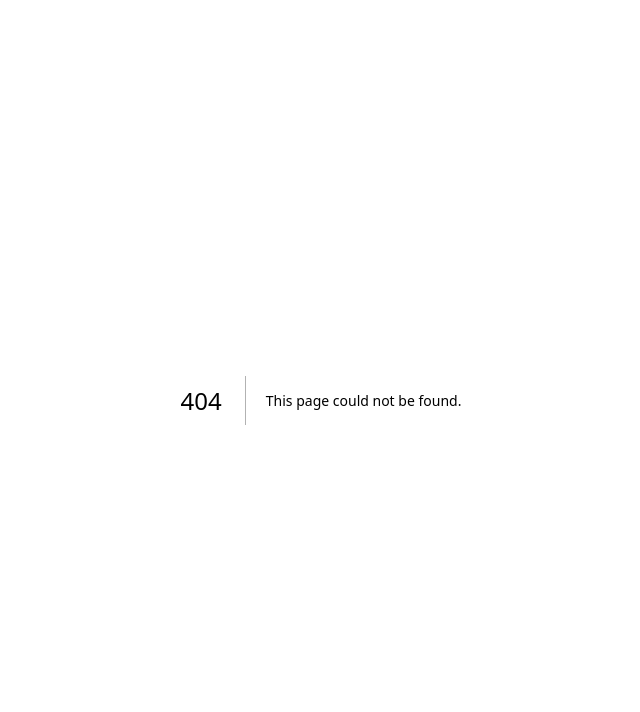
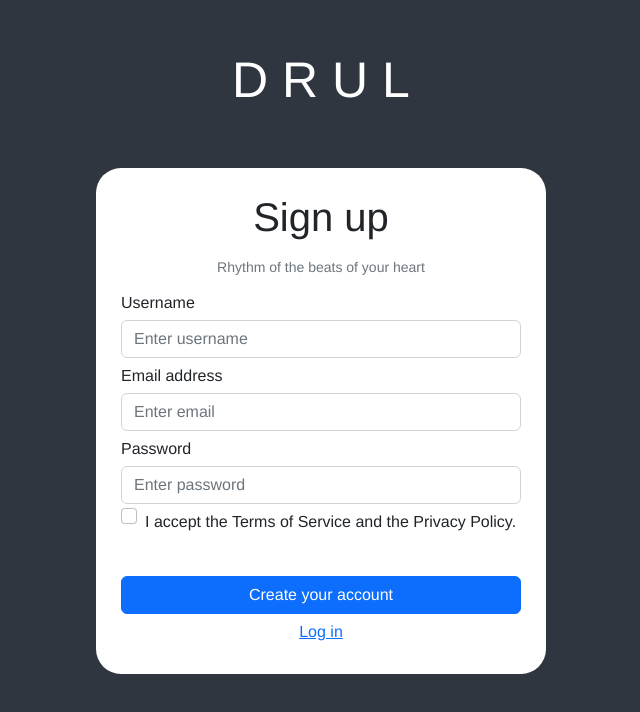
Before and after one commit to Robsutar/Drul-Site, a Next.js app: page /account/register in a window 1280 px wide. Before the commit this address had no page. Shown: the top 712 px of the page, without its empty margins (319-959 px from the left). Built offline with nearby package versions, Linux system fonts and the light colour scheme.

Commit message:
account implementation

```diff
--- /dev/null
+++ b/src/pages/account/register.jsx
@@ -0,0 +1,118 @@
+const apiLink = 'https://drul-api.vercel.app';
+const axios = require('axios');
+const minUsername = 3;
+const maxUsername = 24;
+const minEmail = 3;
+const maxEmail = 254;
+const minPassword = 6;
+const maxPassword = 20;
+export default function Register(){
+
+    const verifyLenght = (fieldName,dataField,min,max)=>{
+        var ob = document.querySelector("#small"+fieldName)
+        if (dataField.length<min){
+            ob.innerHTML = `The ${fieldName} must be at least ${min} characters long`
+            return false;
+        }
+        else if(dataField.length>max){
+            ob.innerHTML = `The ${fieldName} must have a maximum of ${max} characters`
+            return false;
+        }
+        else{
+            ob.innerHTML = ''
+            return true;
+        }
+    }
+
+    const handleSubmit = (e) =>{
+        e.preventDefault();
+        const formData = new FormData(e.target);
+        const data = Object.fromEntries(formData);
+        console.log(data);
+
+        if (
+            verifyLenght("Username",data.username,minUsername,maxUsername)&&
+            verifyLenght("Email",data.email,minEmail,maxEmail)&&
+            verifyLenght("Password",data.password,minPassword,maxPassword)
+        ){
+            if(data.terms=="on"){
+                document.querySelector("#smallTerms").innerHTML = "";
+
+                axios.get(apiLink+'/api/account', {
+                    filters:{
+                        email: "closeeLindarsrs@gmail.com",
+                        password: "idroqHNT$9760"
+                    }
+                  })
+                  .then(function (response) {
+                    console.log(response);
+                  })
+                  .catch(function (error) {
+                    console.error(error);
+                  })
+            }else{
+                document.querySelector("#smallTerms").innerHTML = "You need to accept the terms";
+            }
+        }
+    }
+
+    return (
+        <div style={{
+                width:'100vw',
+                height:'100vh',
+                backgroundColor:'#2f3640'
+            }}>
+            <div className="d-flex justify-content-center" style={{
+                padding:'50px',
+            }}>
+                <h1 style={{
+                    color:"white",
+                    fontSize:'50px',
+                    fontFamily: "'Franklin Gothic Medium', 'Arial Narrow', Arial, sans-serif",
+
+                }}>D R U L</h1>
+                </div>
+                <div className="d-flex justify-content-center">
+                    <div className="d-flex justify-content-center" style={{
+                        backgroundColor:'white',
+                        width:'450px',
+                        borderRadius: '25px',
+                        padding:'25px',
+                        fontFamily: "'Franklin Gothic Medium', 'Arial Narrow', Arial, sans-serif",
+                        lineHeight:'35px'
+                    }}>
+                        <form onSubmit={handleSubmit} style={{width:'100%',textAlign:'center'}}>
+                            <h1>Sign up</h1>
+                            <small className="form-text text-muted">Rhythm of the beats of your heart</small>
+                            <div style={{textAlign:'left'}}>
+                                <div className="form-group">
+                                    <label >Username</label>
+                                    <input maxLength={maxUsername} name='username' type="text" className="form-control" id="inputUsername" aria-describedby="emailHelp" placeholder="Enter username"></input>
+                                    <small style={{color:'red'}} id="smallUsername"></small>
+                                </div>
+                                <div className="form-group">
+                                    <label>Email address</label>
+                                    <input maxLength={maxEmail} name='email' type="email" className="form-control" id="inputEmail" aria-describedby="emailHelp" placeholder="Enter email"></input>
+                                    <small style={{color:'red'}} id="smallEmail"></small>
+                                </div>
+                                <div className="form-group">
+                                    <label>Password</label>
+                                    <input maxLength={maxPassword} name='password' type="password" className="form-control" id="password" aria-describedby="emailHelp" placeholder="Enter password"></input>
+                                    <small style={{color:'red'}} id="smallPassword"></small>
+                                </div>
+                                <div className="form-check">
+                                    <input name='terms' type="checkbox" className="form-check-input" id="terms"></input>
+                                    <label className="form-check-label" >I accept the Terms of Service and the Privacy Policy.</label>
+                                    <br></br>
+                                    <small style={{color:'red'}} id="smallTerms"></small>
+                                </div>
+                                <br></br>
+                                <button id="submitButton" style={{width:'100%'}} type="submit" className="btn btn-primary">Create your account</button>
+                            </div>
+                            <a href="./login">Log in</a>
+                        </form>
+                    </div>
+                </div>
+        </div>
+    )
+}
```
Also changed, not shown: package.json (+7 -2 lines), src/pages/account/login.jsx (added, +85 -0 lines), src/pages/index.js (+5 -2 lines), 1 other file (tests, documents, lock files or other folders).
